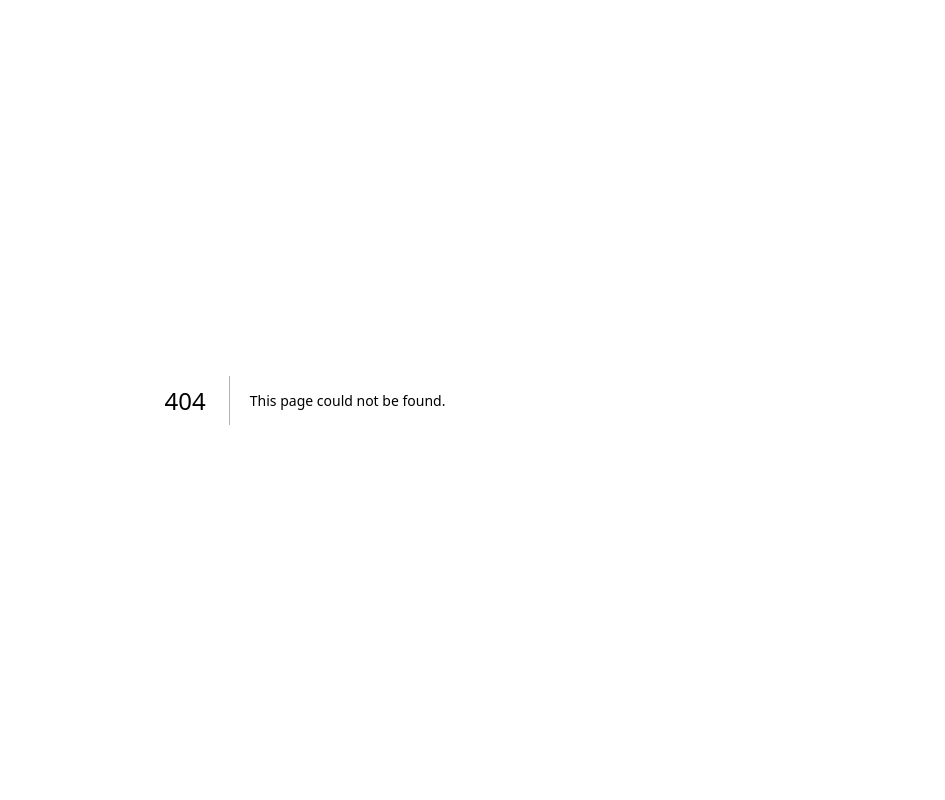
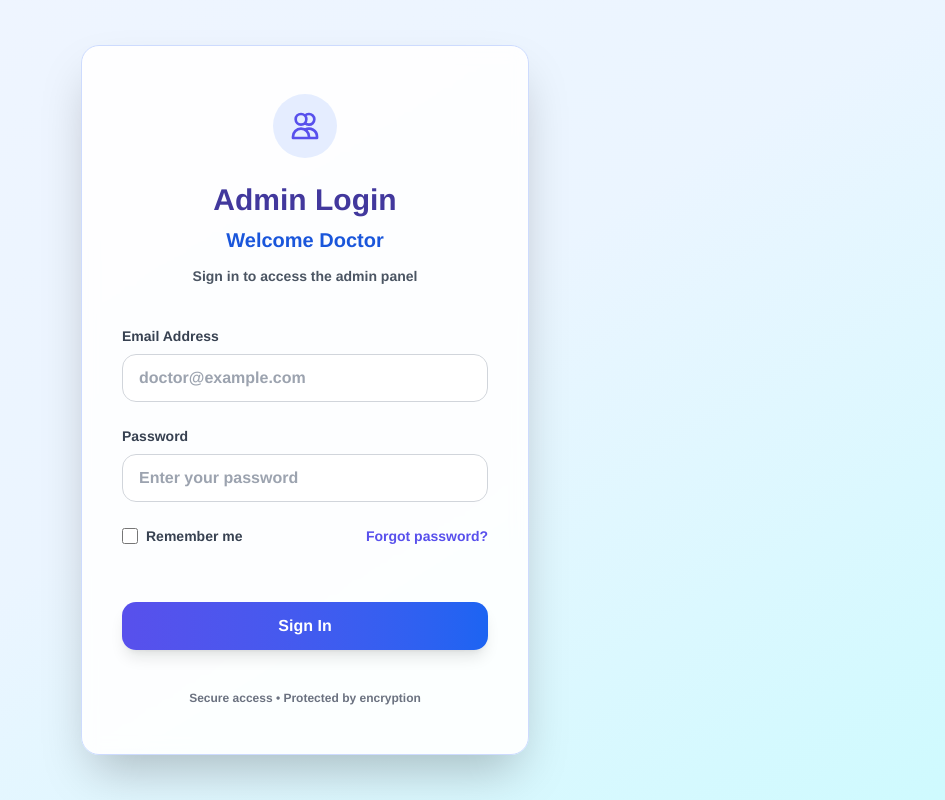
Before and after one commit to Somajadhav33/Dental-Clinic, a Next.js app: page /admin-login in a window 1280 px wide. Before the commit this address had no page. Shown: the whole page, without its empty margins (335-1280 px from the left). Built offline with nearby package versions, Linux system fonts and the light colour scheme.

Commit message:
add: admin login page

```diff
--- /dev/null
+++ b/app/admin-login/page.js
@@ -0,0 +1,94 @@
+import React from "react";
+
+const AdminLogin = () => {
+  return (
+    <div className="flex min-h-screen w-full items-center justify-center bg-gradient-to-br from-indigo-50 via-blue-50 to-cyan-100 px-4">
+      <div className="w-full max-w-md rounded-2xl border border-indigo-200 bg-white/90 px-10 py-12 shadow-2xl backdrop-blur-sm transition-all duration-300">
+        {/* Header */}
+        <div className="text-center mb-10">
+          <div className="inline-flex items-center justify-center w-16 h-16 rounded-full bg-indigo-100 mb-6">
+            <svg
+              className="w-8 h-8 text-indigo-600"
+              fill="none"
+              stroke="currentColor"
+              viewBox="0 0 24 24"
+            >
+              <path
+                strokeLinecap="round"
+                strokeLinejoin="round"
+                strokeWidth={2}
+                d="M12 4.354a4 4 0 110 5.292M15 21H3v-1a6 6 0 0112 0v1zm0 0h6v-1a6 6 0 00-9-5.197M13 7a4 4 0 11-8 0 4 4 0 018 0z"
+              />
+            </svg>
+          </div>
+          <h1 className="text-3xl font-bold text-indigo-800">Admin Login</h1>
+          <h3 className="mt-2 text-xl font-semibold text-blue-700">Welcome Doctor</h3>
+          <p className="mt-3 text-sm text-gray-600">
+            Sign in to access the admin panel
+          </p>
+        </div>
+
+        {/* Form */}
+        <form className="space-y-6">
+          <div>
+            <label htmlFor="email" className="block text-sm font-medium text-gray-700 mb-2">
+              Email Address
+            </label>
+            <input
+              id="email"
+              type="email"
+              autoComplete="email"
+              required
+              className="w-full h-12 px-4 rounded-xl border border-gray-300 bg-white/70 text-gray-900 placeholder-gray-400 focus:outline-none focus:ring-2 focus:ring-indigo-500 focus:border-transparent transition"
+              placeholder="doctor@example.com"
+            />
+          </div>
+
+          <div>
+            <label htmlFor="password" className="block text-sm font-medium text-gray-700 mb-2">
+              Password
+            </label>
+            <input
+              id="password"
+              type="password"
+              autoComplete="current-password"
+              required
+              className="w-full h-12 px-4 rounded-xl border border-gray-300 bg-white/70 text-gray-900 placeholder-gray-400 focus:outline-none focus:ring-2 focus:ring-indigo-500 focus:border-transparent transition"
+              placeholder="Enter your password"
+            />
+          </div>
+
+          <div className="flex items-center justify-between">
+            <div className="flex items-center">
+              <input
+                id="remember"
+                type="checkbox"
+                className="h-4 w-4 rounded border-gray-300 text-indigo-600 focus:ring-indigo-500"
+              />
+              <label htmlFor="remember" className="ml-2 block text-sm text-gray-700">
+                Remember me
+              </label>
+            </div>
+            <a href="#" className="text-sm text-indigo-600 hover:text-indigo-800 font-medium transition">
+              Forgot password?
+            </a>
+          </div>
+
+          <button
+            type="submit"
+            className="w-full h-12 mt-8 rounded-xl bg-gradient-to-r from-indigo-600 to-blue-600 text-white font-semibold text-base shadow-lg hover:from-indigo-700 hover:to-blue-700 focus:outline-none focus:ring-2 focus:ring-offset-2 focus:ring-indigo-500 transform hover:scale-[1.02] transition-all duration-200"
+          >
+            Sign In
+          </button>
+        </form>
+
+        {/* Optional footer */}
+        <p className="mt-10 text-center text-xs text-gray-500">
+          Secure access • Protected by encryption
+        </p>
+      </div>
+    </div>
+  );
+};
+
+export default AdminLogin;
```
